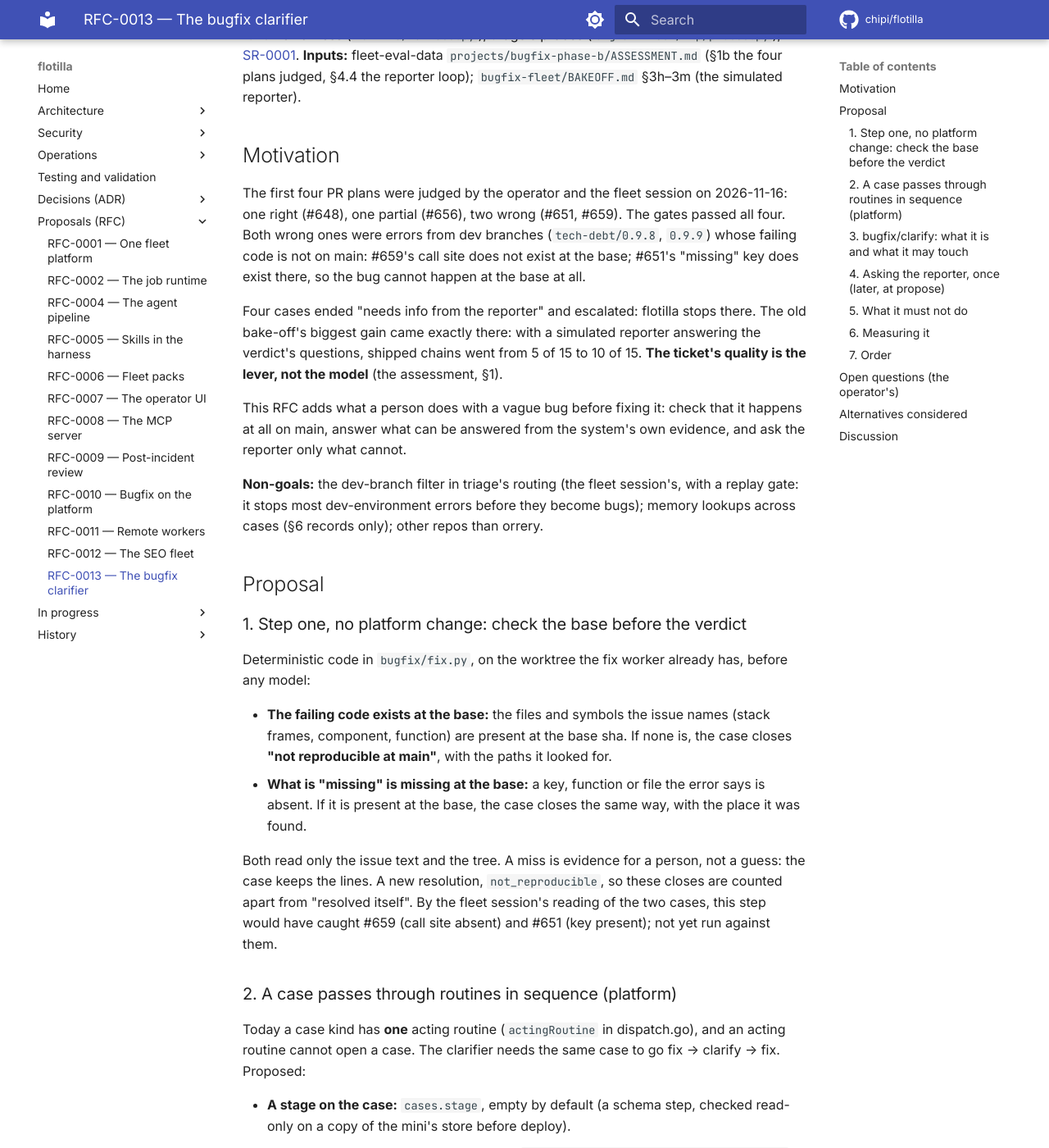
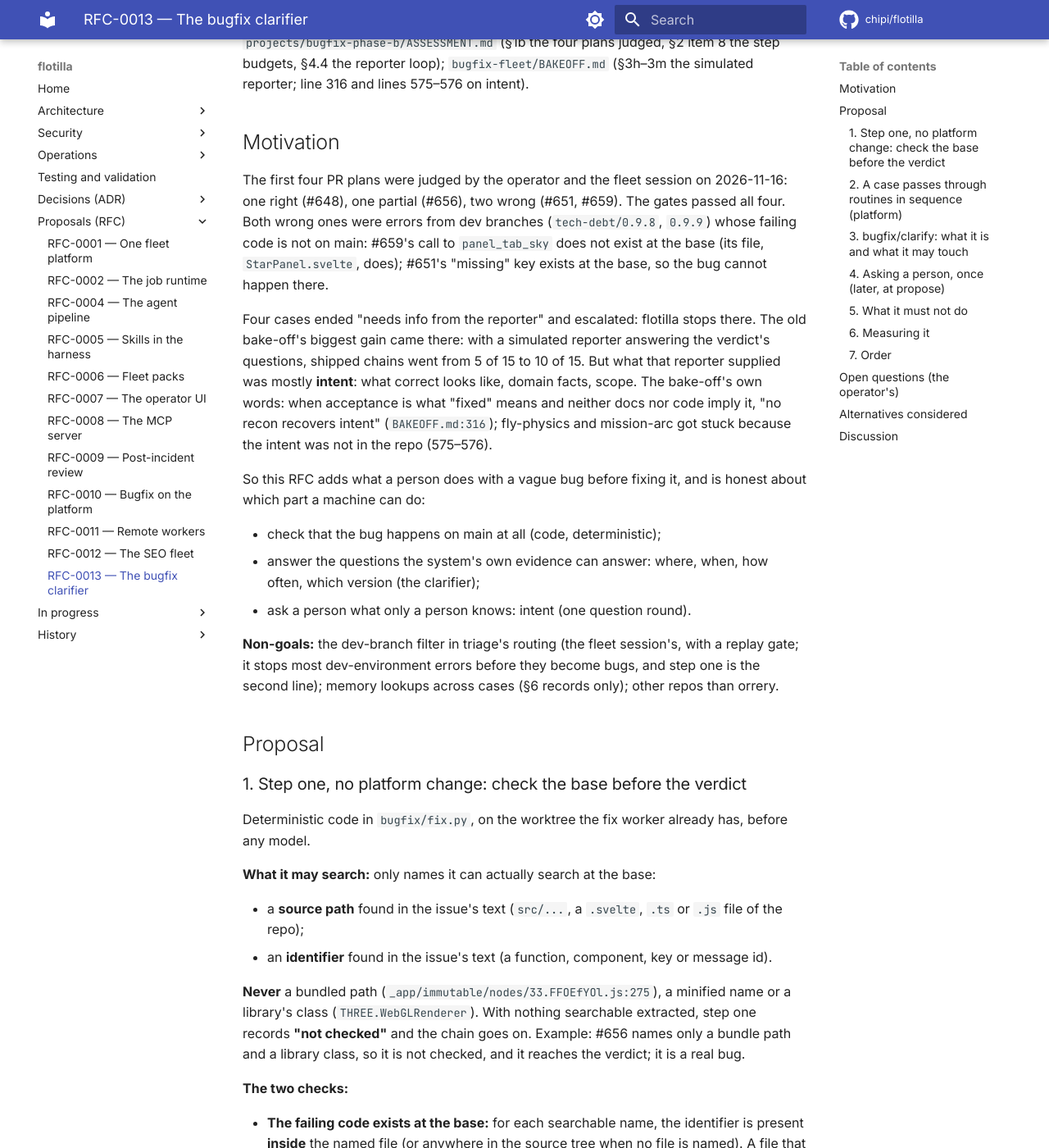
Before and after one commit to chipi/flotilla, an MkDocs documentation site: the page built from docs/rfc/RFC-0013-bugfix-clarifier.md, in a window 1280 px wide and 1400 px high, scrolled down 310 px. Shown: the whole window at 82% size. Built offline with MkDocs 1.6.1 and Material for MkDocs 9.7.7, drawn with Linux system fonts in a browser that asks for light colours; comment, search, counter and statistics services are not loaded; some of the changed text lies outside the part shown.

Commit message:
RFC-0013: the fleet session's review folded in (seven points)
Step one searches only names it can search (a source path or identifier from
the issue, never a bundle path or library class), checks the identifier inside
the file, records "not checked" otherwise (#656 would have been closed), and
is proven by a test (#651/#659 closed, #648/#656 not). The clarifier answers
evidence, not intent: two output parts, measured apart, a smaller expected gain
than the bake-off's. The asked party is in practice the operator (10 of 11
open orrery bug issues filed by triage). The eval arm measures the repo part
only. One budget and time limit per case. A private repo needs a read token.

Co-Authored-By: Claude Opus 5.5 <noreply@anthropic.com>
Claude-Session: https://claude.ai/code/session_01DJqN6sxKNTCgKDsvQvKKZd

```diff
--- a/docs/rfc/RFC-0013-bugfix-clarifier.md
+++ b/docs/rfc/RFC-0013-bugfix-clarifier.md
@@ -1,78 +1,95 @@
-# RFC-0013 — The clarifier: answering "needs info" before the fix, and asking the reporter once
+# RFC-0013 — The clarifier: answering "needs info" before the fix, and asking once
 
-**Status:** Draft (2026-11-16), for the fleet session's review and the operator's decision. Asked
-for by
-the operator through the fleet session; phase B of bugfix ([the
-brief](../wip/bugfix-phase-b-brief.md)).
+**Status:** Draft (2026-11-16), reviewed by the fleet session the same day (seven points, folded in
+below), for the operator's decision. Asked for by the operator through the fleet session; phase B of
+bugfix ([the brief](../wip/bugfix-phase-b-brief.md)).
 **Builds on:** [RFC-0010](RFC-0010-bugfix-on-the-platform.md) (the chain, §9's checks),
 [RFC-0002](RFC-0002-job-runtime.md) §6–7 (memory, external knowledge), the runtime harness
 (`runtime/harness.py`), triage's probes (`signal-fleet/mvp/probes.py`),
 [SR-0001](../security-reviews/SR-0001-bugfix-coding-harness.md).
-**Inputs:** fleet-eval-data `projects/bugfix-phase-b/ASSESSMENT.md` (§1b the four plans judged,
-§4.4 the
-reporter loop); `bugfix-fleet/BAKEOFF.md` §3h–3m (the simulated reporter).
+**Inputs:** fleet-eval-data `projects/bugfix-phase-b/ASSESSMENT.md` (§1b the four plans judged, §2
+item 8 the step budgets, §4.4 the reporter loop); `bugfix-fleet/BAKEOFF.md` (§3h–3m the simulated
+reporter; line 316 and lines 575–576 on intent).
 
 ## Motivation
 
 The first four PR plans were judged by the operator and the fleet session on 2026-11-16: one right
 (#648), one partial (#656), two wrong (#651, #659). The gates passed all four. Both wrong ones were
 errors from dev branches (`tech-debt/0.9.8`, `0.9.9`) whose failing code is not on main: #659's call
-site does not exist at the base; #651's "missing" key does exist there, so the bug cannot happen at
-the
-base at all.
+to `panel_tab_sky` does not exist at the base (its file, `StarPanel.svelte`, does); #651's "missing"
+key exists at the base, so the bug cannot happen there.
 
 Four cases ended "needs info from the reporter" and escalated: flotilla stops there. The old
-bake-off's
-biggest gain came exactly there: with a simulated reporter answering the verdict's questions,
-shipped
-chains went from 5 of 15 to 10 of 15. **The ticket's quality is the lever, not the model** (the
-assessment, §1).
+bake-off's biggest gain came there: with a simulated reporter answering the verdict's questions,
+shipped chains went from 5 of 15 to 10 of 15. But what that reporter supplied was mostly **intent**:
+what correct looks like, domain facts, scope. The bake-off's own words: when acceptance is what
+"fixed" means and neither docs nor code imply it, "no recon recovers intent" (`BAKEOFF.md:316`);
+fly-physics and mission-arc got stuck because the intent was not in the repo (575–576).
 
-This RFC adds what a person does with a vague bug before fixing it: check that it happens at all on
-main, answer what can be answered from the system's own evidence, and ask the reporter only what
-cannot.
+So this RFC adds what a person does with a vague bug before fixing it, and is honest about which part
+a machine can do:
 
-**Non-goals:** the dev-branch filter in triage's routing (the fleet session's, with a replay gate:
-it
-stops most dev-environment errors before they become bugs); memory lookups across cases (§6 records
-only); other repos than orrery.
+- check that the bug happens on main at all (code, deterministic);
+- answer the questions the system's own evidence can answer: where, when, how often, which version
+  (the clarifier);
+- ask a person what only a person knows: intent (one question round).
+
+**Non-goals:** the dev-branch filter in triage's routing (the fleet session's, with a replay gate; it
+stops most dev-environment errors before they become bugs, and step one is the second line); memory
+lookups across cases (§6 records only); other repos than orrery.
 
 ## Proposal
 
 ### 1. Step one, no platform change: check the base before the verdict
 
-Deterministic code in `bugfix/fix.py`, on the worktree the fix worker already has, before any model:
+Deterministic code in `bugfix/fix.py`, on the worktree the fix worker already has, before any model.
 
-- **The failing code exists at the base:** the files and symbols the issue names (stack frames,
-  component, function) are present at the base sha. If none is, the case closes **"not reproducible
-  at
-  main"**, with the paths it looked for.
-- **What is "missing" is missing at the base:** a key, function or file the error says is absent.
-  If it
-  is present at the base, the case closes the same way, with the place it was found.
+**What it may search:** only names it can actually search at the base:
 
-Both read only the issue text and the tree. A miss is evidence for a person, not a guess: the case
-keeps the lines. A new resolution, `not_reproducible`, so these closes are counted apart from
-"resolved
-itself". By the fleet session's reading of the two cases, this step would have caught #659 (call
-site absent) and #651 (key present); not yet run against them.
+- a **source path** found in the issue's text (`src/...`, a `.svelte`, `.ts` or `.js` file of the
+  repo);
+- an **identifier** found in the issue's text (a function, component, key or message id).
+
+**Never** a bundled path (`_app/immutable/nodes/33.FFOEfYOl.js:275`), a minified name or a library's
+class (`THREE.WebGLRenderer`). With nothing searchable extracted, step one records **"not checked"**
+and the chain goes on. Example: #656 names only a bundle path and a library class, so it is not
+checked, and it reaches the verdict; it is a real bug.
+
+**The two checks:**
+
+- **The failing code exists at the base:** for each searchable name, the identifier is present
+  **inside** the named file (or anywhere in the source tree when no file is named). A file that
+  exists is not enough: #659's `StarPanel.svelte` exists at the base; its call to `panel_tab_sky`
+  does not. If every searched name is absent, the case closes `not_reproducible`.
+- **What the error says is missing is missing at the base:** a key, function or file the error names
+  as absent. If it is present at the base, the case closes `not_reproducible` with the place it was
+  found (#651's key).
+
+A close keeps its evidence on the case: the names extracted, where each was searched, what was
+found. A new resolution, `not_reproducible`, so these closes are counted apart from "resolved itself".
+
+**Its proof is a test, not a reading:** #651 and #659 are frozen as cases step one must close, and the
+issues #648 and #656 as cases it must **not** close. "It catches #651 and #659" is the fleet session's
+reading until that test passes.
 
 ### 2. A case passes through routines in sequence (platform)
 
 Today a case kind has **one** acting routine (`actingRoutine` in dispatch.go), and an acting routine
 cannot open a case. The clarifier needs the same case to go fix → clarify → fix. Proposed:
 
-- **A stage on the case:** `cases.stage`, empty by default (a schema step, checked read-only on a
-  copy
-  of the mini's store before deploy).
+- **A stage on the case:** `cases.stage`, empty by default. It is a schema step, checked read-only on
+  a copy of the mini's store before deploy.
 - **A routine's case trigger names a stage:** `trigger: {case: {kind: code_bug, stage: clarify}}`.
-  One
-  routine per (kind, stage); the empty stage is today's routine.
-- **An acting routine may hand a case on:** outcome `{"outcome": "hand_over", "stage": "clarify",
-  "detail": ..., "data": {...}}`. The case stays `handed_over`, its stage changes, a `case.staged`
-  event
-  records who, why and the data, and the dispatcher starts the routine for the new stage.
-- **Bounded:** at most two stage changes per case; a third escalates. No loops.
+  One routine per (kind, stage); the empty stage is today's routine.
+- **An acting routine may hand a case on:** outcome
+  `{"outcome": "hand_over", "stage": "clarify", "detail": ..., "data": {...}}`. The case stays
+  `handed_over`, its stage changes, a `case.staged` event records who, why and the data, and the
+  dispatcher starts the routine for the new stage.
+- **Bounded in steps:** at most two stage changes per case; a third escalates. No loops.
+- **Bounded in money and time, as a whole:** the path (verdict, clarify, verdict again, the fix with
+  its kick-backs) shares **one** budget and **one** time limit per case, not each step's own cap.
+  The steps' caps already add up past `bugfix/fix`'s 3 hours (the assessment, §2 item 8). The case
+  records what it has spent; a step that would pass the case's limit escalates instead of starting.
 
 The same mechanism serves other fleets later (a diagnose stage before an act stage).
 
@@ -80,43 +97,48 @@ The same mechanism serves other fleets later (a diagnose stage before an act sta
 
 - **Where:** on the mini, a new worker role `bugfix-read`, built from the triage image (it has the
   runtime harness and the probes). Not on the X3: the fix worker runs untrusted repo code, and must
-  not
-  hold observability credentials (SR-0001, H5).
+  not hold observability credentials (SR-0001, H5).
 - **Credentials:** GlitchTip's read token; VictoriaLogs and VictoriaTraces through its own egress
   proxy on the services' networks; the LiteLLM alias it is allowed. No GitHub write, no flotillad
-  API
-  token.
-- **The repo:** read at the base sha through GitHub's contents API (orrery is public; no checkout,
-  no
-  repo code runs). Tools `repo_file(path)` and `repo_tree(dir)`, both pinned to the base.
+  API token.
+- **The repo:** read at the base sha through GitHub's contents API (no checkout, no repo code runs).
+  Tools `repo_file(path)` and `repo_tree(dir)`, both pinned to the base. orrery is public; a private
+  repo needs a read-only token on `bugfix-read`, scoped to that repo.
 - **Knowledge, first version:** the repo's own docs at the base (`AGENTS.md`, `docs/adr/`, module
   READMEs) as a declared path list (RFC-0002 §7's rules: declared, versioned by the sha, data not
   instructions).
 - **The model step:** `run_json_step` with triage's probes (`event_detail`, `occurrence_history`,
-  `service_logs`, `trace`) and the two repo tools. Recorded like triage's: every request and tool
+  `service_logs`, `trace`) and the two repo tools. Recorded like triage's, every request and tool
   result, so a run replays exactly.
 - **Input:** the issue, the verdict's list of missing facts, step one's findings.
-- **Output, a fixed schema:**
-  - per missing fact: `answer` or `unknown`, and the evidence (a probe call's index, or
-    `path@sha:line`);
-  - a reproducibility judgement with its evidence (does the error occur on a build of main?);
-  - the **clarified ticket**: the issue rewritten with the answers (the bake-off's L0 to L1).
+- **Output, a fixed schema, in two parts:**
+  - **answered from evidence:** per fact, the answer and its evidence (a probe call's index, or
+    `path@sha:line`): where, when, how often, which version, which build;
+  - **needs a person (intent):** the facts no evidence answers, as specific questions: what correct
+    looks like, domain facts, scope;
+  - a reproducibility judgement with its evidence;
+  - the **clarified ticket**: the issue rewritten with the evidence answers (the bake-off's L0 to
+    L1).
 
-  The output is stored on the case and kept as an artifact of the run: the fleet session's
-  evaluation
-  uses it as the arm "ticket as filed vs clarified".
-- **Then:** it hands the case back to the fix stage with the clarified ticket. The verdict runs once
-  more on it. A second needs-info goes to §4, never to the clarifier again.
+  The output is stored on the case and kept as an artifact of the run.
+- **Then:** if the intent part is empty, it hands the case back to the fix stage with the clarified
+  ticket, and the verdict runs once more on it. If it is not, the case goes to §4 with those
+  questions. A second needs-info after the clarifier goes to §4 too, never to the clarifier again.
 
-### 4. Asking the reporter, once (later, at propose)
+**What to expect from it:** less than the bake-off's 5/15 to 10/15. The clarifier answers evidence
+questions; the intent the simulated reporter supplied comes only from §4.
 
-- A new registry action **`github.issue_question`**: one comment on the issue with the specific open
+### 4. Asking a person, once (later, at propose)
+
+- A new registry action **`github.issue_question`**: one comment on the issue with the intent
   questions, and the label `needs-info`. Executed by the X3 act worker with a token narrowed to that
   repo and `issues: write`. Shadow first, then propose: the question's text is generated from
-  untrusted
-  input and a person reads it before it is posted.
-- **An answer re-enters through intake:** a new comment by the issue's author (or the label removed)
-  attaches to the case and hands it to the clarify stage again.
+  untrusted input, and a person reads it before it is posted.
+- **Who answers:** in practice the operator. 10 of the 11 open orrery `bug` issues were filed by the
+  triage fleet (checked 2026-11-16), so "the issue's author" is the fleet itself. An answer is a
+  comment by the operator (or the issue's human author), or the label removed.
+- **An answer re-enters through intake:** it attaches to the case and hands it to the fix stage, with
+  the answer added to the clarified ticket.
 - **No answer in 7 days:** a case timer closes the case as `no_answer`.
 - One question round per case.
 
@@ -127,23 +149,27 @@ The same mechanism serves other fleets later (a diagnose stage before an act sta
   delimiters, as data.
 - Run repo code.
 - Decide the fix: it answers questions; the fix step decides.
+- Answer intent from guesses: a fact without evidence goes to the intent part, not into the ticket.
 
 ### 6. Measuring it
 
 - Every clarifier run is replayable from its record, so a change to its prompt or tools is measured
-  on
-  the same inputs.
-- The fleet session's evaluation adds the arm "ticket as filed vs clarified" on the bugfix dataset;
-  the clarified tickets are frozen with each item.
-- Live: per case, whether step one closed it, what the clarifier answered, whether the verdict
-  changed,
-  and later whether the fix was right (the plan judgements, pr-check's outcome) are recorded on the
-  case. Memory's lookup over them is a later step.
+  on the same inputs.
+- **The evaluation arm "ticket as filed vs clarified"** (the fleet session's) uses the bugfix
+  dataset's items, which are old closed bugs. Their logs and traces cannot be fetched again for the
+  time of the bug, so **in the arm the clarifier uses only the repo at the base**; the arm measures
+  that part, not the probes. The probe part is measured live, in shadow.
+- The two output parts are measured apart: how often evidence answers moved the verdict, and how
+  often intent questions were needed and answered.
+- Live, per case: whether step one closed it or did not check it, what the clarifier answered in
+  each part, whether the verdict changed, and later whether the fix was right (the plan judgements,
+  pr-check's outcome) are recorded on the case. Memory's lookup over them is a later step.
 
 ### 7. Order
 
-1. Step one (§1) in `fix.py`, with tests from #651 and #659 frozen as cases. No platform change.
-2. Stages (§2), with its schema step and tests.
+1. Step one (§1) in `fix.py`, with its test: #651 and #659 closed, #648 and #656 not. No platform
+   change.
+2. Stages and the case budget (§2), with the schema step and tests.
 3. `bugfix/clarify` (§3) in shadow: it answers and rewrites; nothing leaves flotilla.
 4. `github.issue_question` (§4), shadow then propose, on the operator's go.
 
@@ -152,7 +178,9 @@ The same mechanism serves other fleets later (a diagnose stage before an act sta
 1. Stages on the case (§2), or a different hand-over (below)?
 2. `not_reproducible` as its own resolution, or "resolved itself" with a reason?
 3. Should a closed `not_reproducible` case comment on the issue (§4's action), or stay internal?
-4. The reporter loop's 7 days, and whether the reporter is only the issue's author.
+4. The question round: the asked party is in practice the operator (§4); is a GitHub comment the
+   right channel for that, or the case page and the brief? And the 7 days.
+5. The case's one budget and time limit (§2): what values?
 
 ## Alternatives considered
 
@@ -162,10 +190,20 @@ The same mechanism serves other fleets later (a diagnose stage before an act sta
   replayable the way the harness is, and not the same probes as triage.
 - **A second case kind** (fix opens a `code_bug_question` case): acting routines cannot open cases,
   and two cases for one bug split its history. Rejected for stages.
-- **Ask the reporter at once on needs-info:** loses what the system can answer itself, and every
-  question costs a person's time.
+- **Ask at once on needs-info:** loses what the system can answer itself, and every question costs a
+  person's time.
 
 ## Discussion
 
 - 2026-11-16 — drafted from the agreement with the fleet session (its answer a, b, c) and the
   assessment's numbers.
+- 2026-11-16 — the fleet session's review, folded in:
+  - step one closes only on names it can search (never a bundle path or a library class), checks
+    the identifier inside the file, and says "not checked" otherwise (#656 would have been closed);
+  - its claim is a test: #651 and #659 closed, #648 and #656 not;
+  - the clarifier answers evidence, not intent; its output has two parts, measured apart, and the
+    expected gain is smaller than the bake-off's;
+  - the asked party is in practice the operator (10 of 11 open bug issues filed by triage);
+  - the eval arm measures the repo part only (old items' probes cannot be re-run);
+  - one budget and one time limit per case;
+  - a private repo needs a read token on `bugfix-read`.
```
